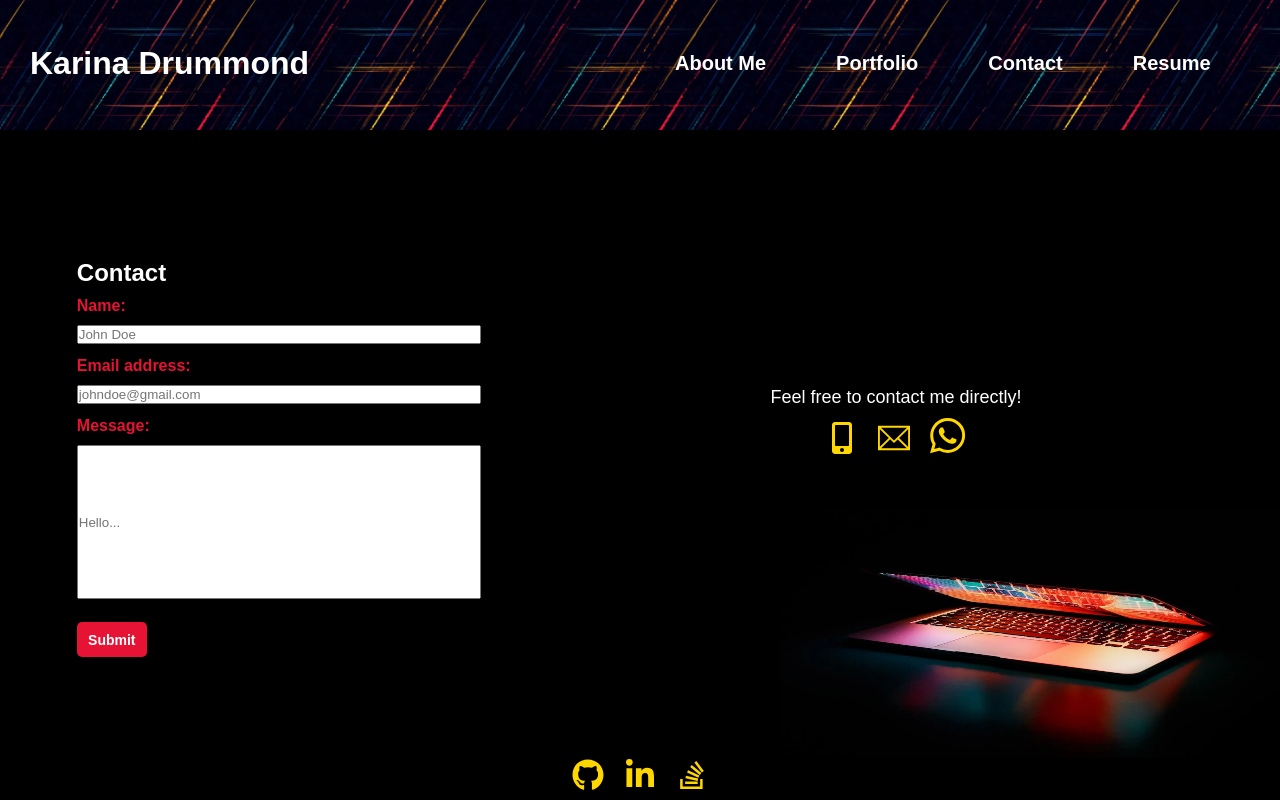
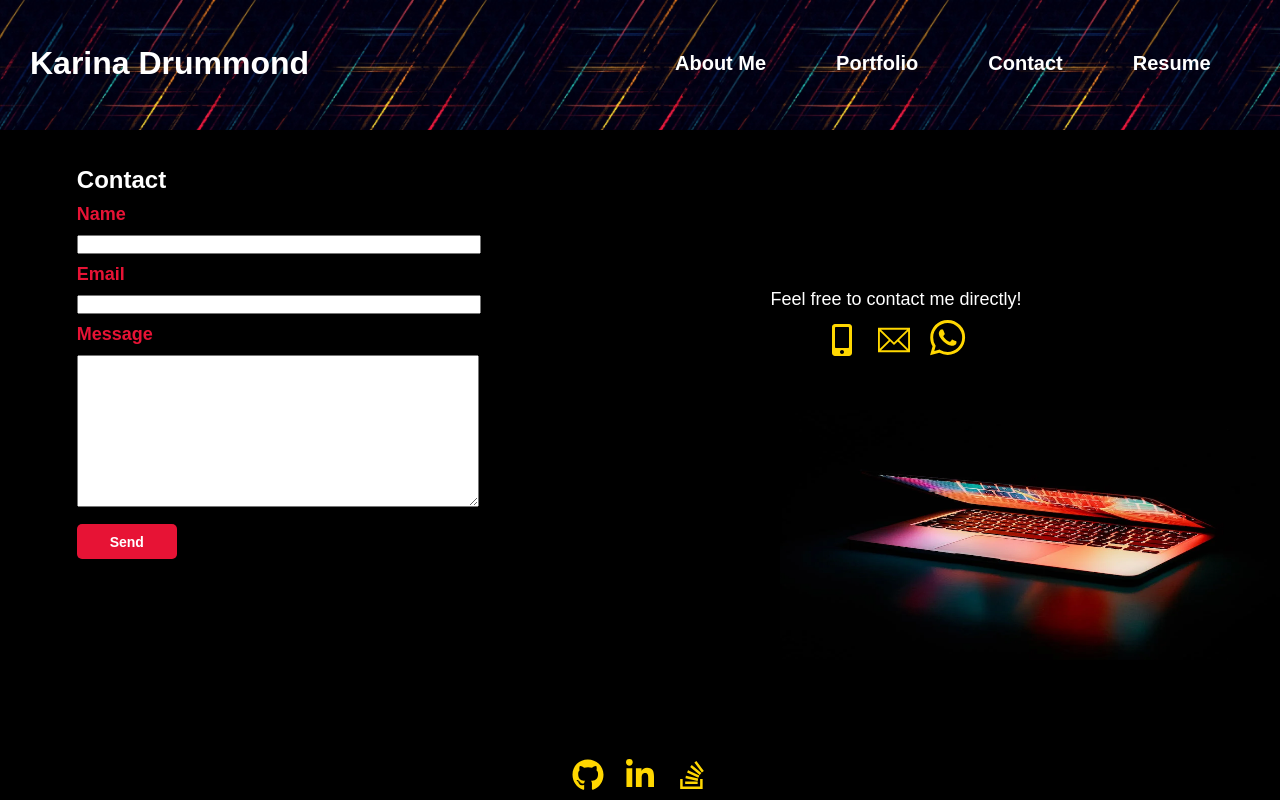
Before and after one commit to kdrummond528/React_Portfolio, a React (Create React App) app in the folder react_portfolio/: page /contact in a window 1280 px wide. Both pictures are taken after a click on the item "Contact". Built offline with nearby package versions, Linux system fonts and the light colour scheme.

Commit message:
modified contact.jsx and app.css

```diff
--- a/react_portfolio/src/App.css
+++ b/react_portfolio/src/App.css
@@ -235,7 +235,7 @@ footer li a:hover {
 }
 
 /* beginning of css for contact pg */
-/* card with contact form */
+/* container with contact form */
 .contactform {
   margin-left: 6%;
   width: 40%;
@@ -248,14 +248,16 @@ footer li a:hover {
   font-weight: bold;
   padding-right: 70%;
   color: #e71335;
+  font-size: 18px;
 }
 
 /* input for user name and email on contact pg */
 .nameinput,
 .emailinput {
   margin-top: 10px;
-  margin-bottom: 3px;
+  margin-bottom: 10px;
   width: 400px;
+  font-family: Arial, Helvetica, sans-serif;
 }
 
 /* input for user msg on contact pg */
@@ -264,18 +266,13 @@ footer li a:hover {
   height: 150px;
   margin-top: 10px;
   margin-bottom: 3px;
-}
-
-.errormsg {
-  color: gold;
-  padding-bottom: 10px;
-  font-size: 14px;
+  font-family: Arial, Helvetica, sans-serif;
 }
 
 /* submit button for contact form on contact pg */
 .contactform-submit-btn {
   margin-top: 10px;
-  width: 70px;
+  width: 100px;
   height: 35px;
   font-size: 14px;
   padding: 6px 6px;
--- a/react_portfolio/src/components/Contact/index.jsx
+++ b/react_portfolio/src/components/Contact/index.jsx
@@ -1,94 +1,52 @@
 import React from 'react';
-import { useState, useEffect } from 'react';
+// import { useState, useEffect } from 'react';
 // import { formValues, isSubmit } from 'react-hooks';
 import { FaMobileAlt } from 'react-icons/fa';
 import { TfiEmail } from 'react-icons/tfi';
 import { SiWhatsapp } from 'react-icons/si';
 
 const Contact = () => {
-    const initialValues = { name: "", email: "", message: "" };
-    const [formValues, setFormValues] = useState(initialValues);
-    const [formErrors, setFormErrors] = useState({});
-    const [isSubmit, setIsSubmit] = useState(false);
-
-    const handleChange = (e) => {
-        const { name, value } = e.target;
-        setFormValues({ ...formValues, [name]: value })
-    };
-
-    const handleSubmit = (e) => {
-        e.preventDefault();
-        setFormErrors(validate(formValues));
-        setIsSubmit(true);
-    };
-
-    useEffect(() => {
-        console.log(formErrors);
-        if (Object.keys(formErrors).length === 0 && isSubmit) {
-            console.log(formValues);
+    const [formStatus, setFormStatus] = React.useState('Send')
+    const onSubmit = (e) => {
+        e.preventDefault()
+        setFormStatus('Sending...')
+        const { name, email, message } = e.target.elements
+        let conFom = {
+            name: name.value,
+            email: email.value,
+            message: message.value,
         }
-    }, [formErrors]);
-
-    const validate = (values) => {
-        const errors = {};
-        const regex = /^[^\s@]+@[^\s@]+\.[^\s@]{2,}$/i;
-        if (!values.name) {
-            errors.name = "Name is required."
-        }
-        if (!values.email) {
-            errors.email = "Email is required."
-        } else if (!regex.test(values.email)) {
-            errors.email = "Enter a valid email.";
-        }
-        if (!values.message) {
-            errors.message = "Message is required."
-        }
-        return errors;
-    };
+        console.log(conFom)
+    }
 
     return (
 
-        < div >
-            {Object.keys(formErrors).length === 0 && isSubmit ? (
-                <div className='MsgSuccess'>Message sent successfully!</div>
-            ) : (
-                <pre>{JSON.stringify(formValues, undefined, 2)}</pre>
-            )};
+        <div>
+            {/* page title */}
+            <h2 className='contactpgtitle'>Contact</h2>
 
-            <h2 className='contactpgtitle'>Contact</h2>
-            <form className='contactform' onSubmit={handleSubmit}>
-
+            {/* contact form */}
+            <form className='contactform' onSubmit={onSubmit}>
                 {/* name input */}
                 <div>
-                    <label className='contactinputtitle'>Name:</label>
-                    <input type="text" className='nameinput' placeholder='John Doe'
-                        value={formValues.name} onChange={handleChange} />
+                    <label className='contactinputtitle' htmlFor="name">Name</label>
+                    <input className='nameinput' type="text" id="name" required />
                 </div>
-                {/* name error message */}
-                <p className='errormsg'>{formErrors.name}</p>
-
                 {/* email input */}
                 <div>
-                    <label className='contactinputtitle'>Email address:</label>
-                    <input type="text" className='emailinput' placeholder='johndoe@gmail.com'
-                        value={formValues.email} onChange={handleChange} />
+                    <label className='contactinputtitle' htmlFor="email">Email</label>
+                    <input className='emailinput' type="email" id="email" required />
                 </div>
-                {/* email error message */}
-                <p className='errormsg'>{formErrors.email}</p>
-
                 {/* message input */}
                 <div>
-                    <label className='contactinputtitle'>Message:</label>
-                    <input type="text" className='messageinput' placeholder='Hello...'
-                        value={formValues.message} onChange={handleChange} />
+                    <label className='contactinputtitle' htmlFor="message">Message</label>
+                    <textarea className='messageinput' id="message" required />
                 </div>
-                {/* message error message */}
-                <p className='errormsg'>{formErrors.message}</p>
+                {/* submit button */}
+                <button className='contactform-submit-btn' type="submit">
+                    {formStatus}
+                </button>
 
-                {/* submit button */}
-                <div>
-                    <button className='contactform-submit-btn'>Submit</button>
-                </div>
             </form>
 
             {/* container with direct contact information */}
@@ -110,6 +68,6 @@ const Contact = () => {
         </div >
 
     );
-};
+}
 
 export default Contact;
```
